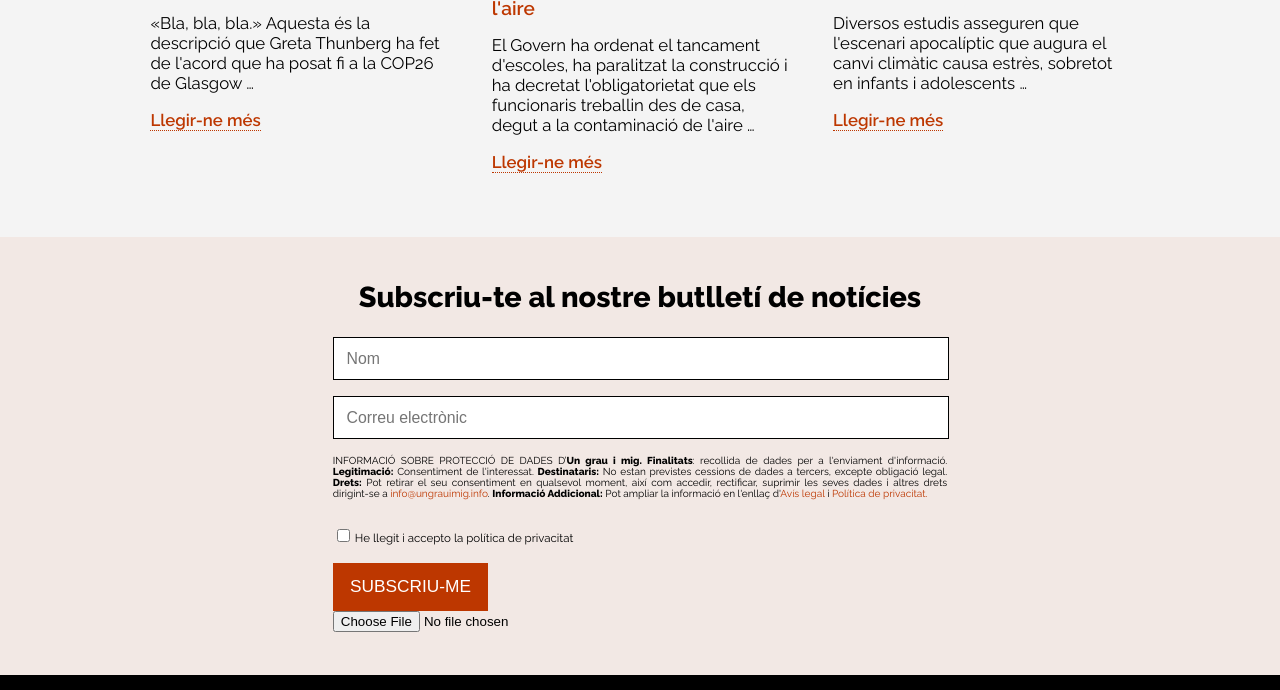
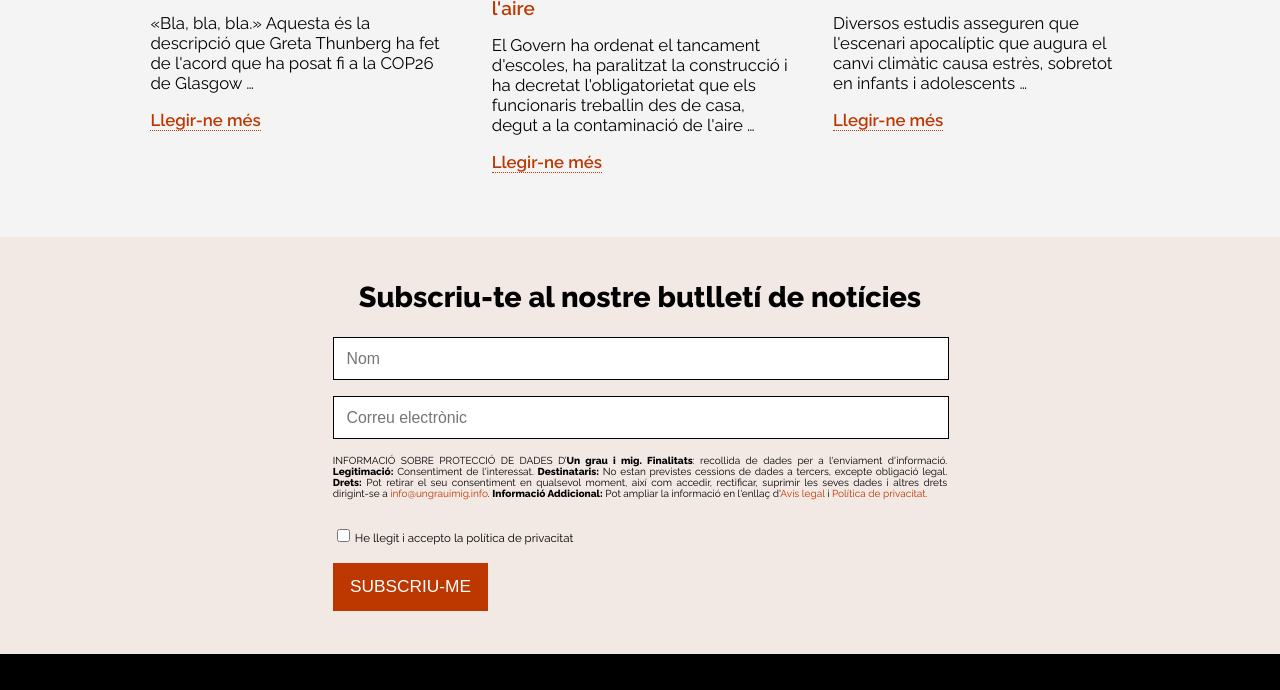
Before and after one commit to oscarLoriteJ/html.css-pac3, a plain HTML site: page index.html in a window 1280 px wide. Shown: the part 1091-1781 px from the top of the page. Drawn offline with Linux system fonts and the light colour scheme.

Commit message:
Update index.html

```diff
--- a/index.html
+++ b/index.html
@@ -90,7 +90,6 @@
                             <input type="checkbox" id="politica" value="acceptPolicy"> <label for="politica">He llegit i accepto la política de privacitat</label>
 
                             <button type="submit">SUBSCRIU-ME</button>
-                            <input type="file" accept="image/*" capture="camera">
                         </form>
                     </div>
                 </section>
```
